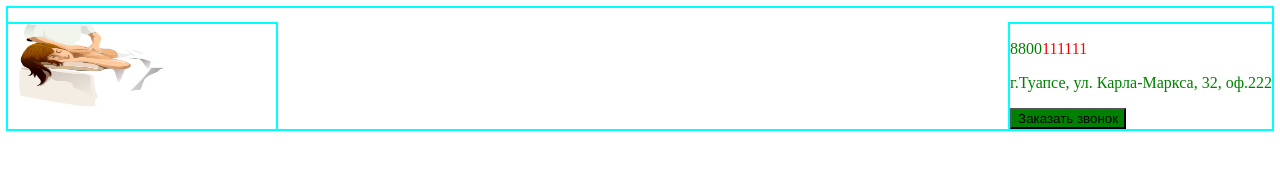
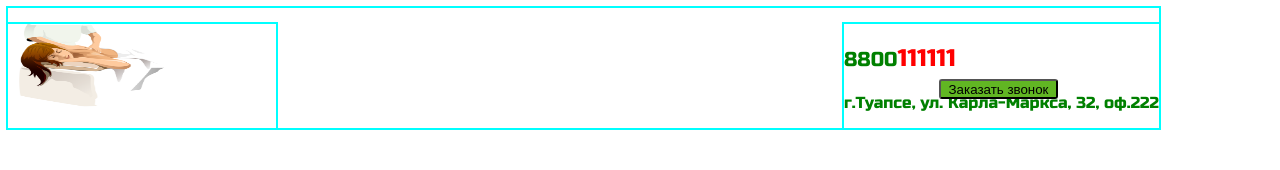
Before and after one commit to surlena/maketZaim, a plain HTML site: page index.html in a window 1280 px wide. Drawn offline with Linux system fonts and the light colour scheme.

Commit message:
шрифты

```diff
--- a/index.html
+++ b/index.html
@@ -6,6 +6,8 @@
     <meta http-equiv="X-UA-Compatible" content="ie=edge">
     <title>Document</title>
     <link href="style.css" rel="stylesheet">
+    <link href="https://fonts.googleapis.com/css?family=Russo+One&amp;subset=cyrillic,latin-ext" rel="stylesheet">
+
 </head>
 </head>
 <body>
@@ -16,7 +18,9 @@
         <div class="header--contacts">
             <p class="header--contacts--phone green">8800<span class="header--contacts--phone-red">111111</span></p>
             <p class="header--contacts--adress green">г.Туапсе, ул. Карла-Маркса, 32, оф.222</p>
-            <button class="header--contacts--btn green">Заказать звонок</button>
+            <form class="header--contacts--form--btn">
+                <button class="header--contacts--btn">Заказать звонок</button>
+            </form>
         </div>
 </body>
 </html>
--- a/style.css
+++ b/style.css
@@ -1,3 +1,10 @@
+body {
+    width: 1151px;
+    color: #f5f5f5;
+    font-family: 'Russo One', sans-serif;
+
+}
+
 .header {
     justify-content: space-between;
 	flex-direction: row;
@@ -19,6 +26,7 @@
 
 }
 
+
 .header--contacts {
     color: green;
     outline: 2px solid aqua;
@@ -27,6 +35,7 @@
 }
 
 .header--contacts--phone{
+    font-size: 20px;
 
 }
 
@@ -34,16 +43,32 @@
 
 .header--contacts--phone-red {
     color: red;
+   font-size: 24px;
+
+
 }
 
 
 .header--contacts--adress{
-    text-align:right;
 }
 
+.header--contacts--form--btn {
+    margin-left: 200px;
+}
+
+
 .header--contacts--btn {
-   background-color: green;
-   margin-right: 0;
+
+    width: 117px;
+    border-radius: 3px;
+    background-color: rgb(97, 182, 35);
+    position: absolute;
+    left: 939px;
+    top: 79px;
+    width: 119px;
+    height: 20px;
+    z-index: 5;
+
 
 
 }
```
